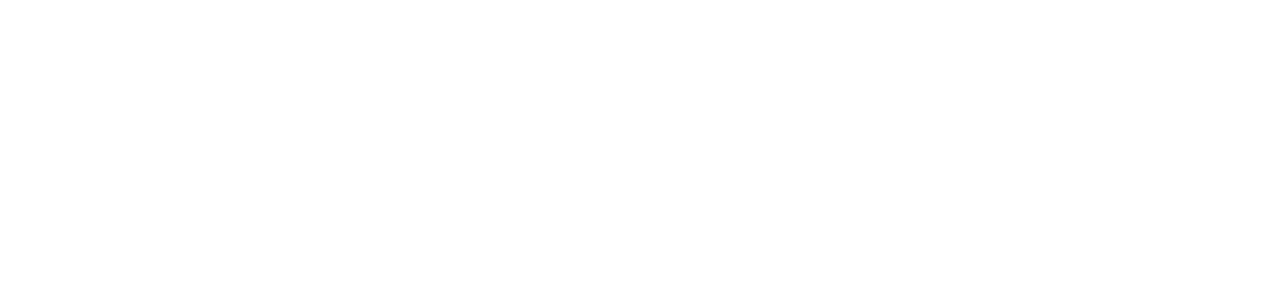
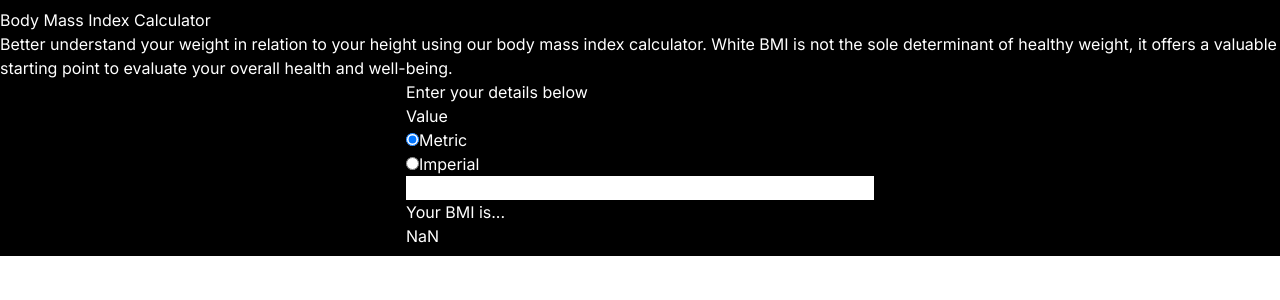
Before and after one commit to facuperezm/body-mass-calculator, a Next.js app: page / in a window 1280 px wide. Shown: the top 300 px of the page. Built offline with nearby package versions, Linux system fonts and the light colour scheme.

Commit message:
first commit

```diff
--- a/src/app/page.tsx
+++ b/src/app/page.tsx
@@ -1,5 +1,111 @@
-import Image from "next/image";
+"use client";
+import React from "react";
+
+const INITIAL_STATE = {
+  height: 0,
+  weight: 0,
+};
 
 export default function Home() {
-  return <main className="max-w-7xl"></main>;
+  const [value, setValue] = React.useState("metric");
+  const [measures, setMeasures] = React.useState(INITIAL_STATE);
+
+  function handleSubmit(event: React.FormEvent<HTMLFormElement>) {
+    event.preventDefault();
+    console.log(measures);
+  }
+
+  function calculateBMI(weight, height) {
+    // Ensure height is in meters
+    let heightInMeters = height / 100;
+
+    // Calculate BMI
+    let bmi = weight / (heightInMeters * heightInMeters);
+
+    return bmi.toFixed(1);
+  }
+
+  return (
+    <main className="text-white bg-black max-w-7xl">
+      {/* logo */}
+      <header className="flex flex-col items-center justify-center py-2">
+        <div>
+          <h1>Body Mass Index Calculator</h1>
+          <p>
+            Better understand your weight in relation to your height using our
+            body mass index calculator. White BMI is not the sole determinant of
+            healthy weight, it offers a valuable starting point to evaluate your
+            overall health and well-being.
+          </p>
+        </div>
+        <div>
+          <p>Enter your details below</p>
+          <form onSubmit={handleSubmit}>
+            <fieldset>
+              <legend>Value</legend>
+
+              <input
+                type="radio"
+                name=""
+                id="metric"
+                value="metric"
+                checked={value === "metric"}
+                onChange={(event) => {
+                  setValue(event.target.value);
+                }}
+              />
+              <label htmlFor="metric">Metric</label>
+              <br />
+
+              <input
+                type="radio"
+                name="agreed-to-terms"
+                id="imperial"
+                value="imperial"
+                checked={value === "imperial"}
+                onChange={(event) => {
+                  setValue(event.target.value);
+                }}
+              />
+              <label htmlFor="imperial">Imperial</label>
+            </fieldset>
+            <label htmlFor="height">
+              <input
+                id="height"
+                value={measures.height}
+                onChange={(event) => {
+                  setMeasures(
+                    (measures) =>
+                      ({
+                        ...measures,
+                        height: Number(event.target.value),
+                      } as typeof measures)
+                  );
+                }}
+              />
+            </label>
+            <label htmlFor="weight">
+              <input
+                id="weight"
+                value={measures.weight}
+                onChange={(event) => {
+                  setMeasures(
+                    (measures) =>
+                      ({
+                        ...measures,
+                        weight: Number(event.target.value),
+                      } as typeof measures)
+                  );
+                }}
+              />
+            </label>
+          </form>
+          <div>
+            <p>Your BMI is...</p>
+            <span>{calculateBMI(measures.weight, measures.height)}</span>
+          </div>
+        </div>
+      </header>
+    </main>
+  );
 }
```
